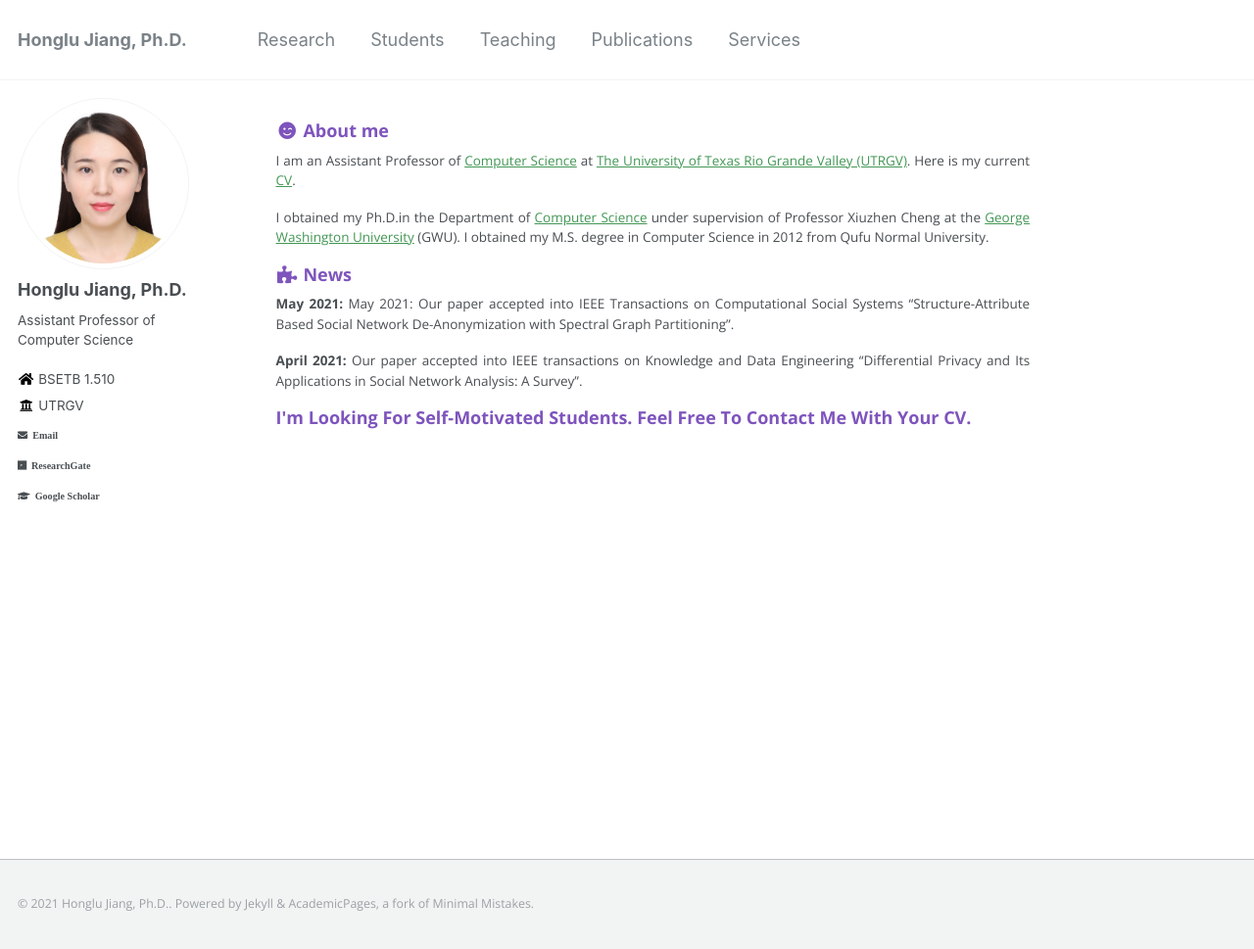
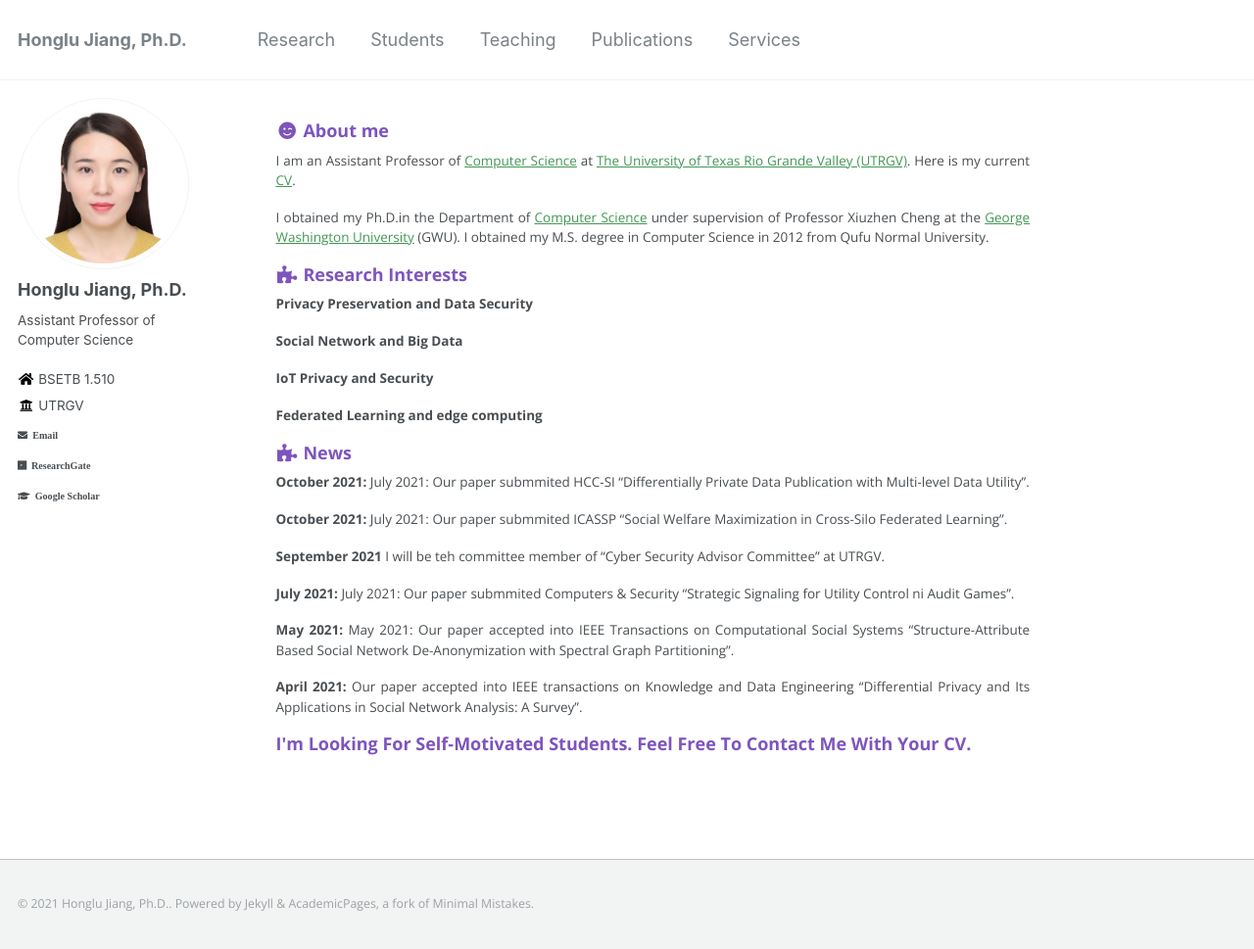
Before and after one commit to hljiang0720/hljiang.github.io, a Jekyll site: the page built from _pages/about.md, in a window 1280 px wide and 969 px high. Shown: the whole window at 98% size. Built offline with Jekyll 4.4.1, drawn with Linux system fonts in a browser that asks for light colours.

Commit message:
Update about.md

```diff
--- a/_pages/about.md
+++ b/_pages/about.md
@@ -15,9 +15,28 @@ I am an Assistant Professor of [Computer Science](https://www.utrgv.edu/csci/) a
 I obtained my Ph.D.in the Department of [Computer Science](https://www.cs.seas.gwu.edu/) under supervision of Professor Xiuzhen Cheng at the [George Washington University](https://www.gwu.edu/) (GWU). I obtained my M.S. degree in Computer Science in 2012 from Qufu Normal University.
 
 
+<h3><i class="fa fa-fw fa-puzzle-piece" aria-hidden="true"></i> Research Interests</h3>
 
 
+ **Privacy Preservation and Data Security**
+
+ **Social Network and Big Data**
+
+ **IoT Privacy and Security**
+
+ **Federated Learning and edge computing**
+
 <h3><i class="fa fa-fw fa-puzzle-piece" aria-hidden="true"></i> News</h3>
+
+
+
+ **October 2021:** July 2021: Our paper submmited HCC-SI “Differentially Private Data Publication with Multi-level Data Utility".
+
+ **October 2021:** July 2021: Our paper submmited ICASSP “Social Welfare Maximization in Cross-Silo Federated Learning".
+
+**September 2021** I will be teh committee member of "Cyber Security Advisor Committee" at UTRGV.
+
+ **July 2021:** July 2021: Our paper submmited Computers & Security “Strategic Signaling for Utility Control ni Audit Games".
 
  **May 2021:** May 2021: Our paper accepted into IEEE Transactions on Computational Social Systems “Structure-Attribute Based Social Network De-Anonymization with Spectral Graph Partitioning".
 
```
